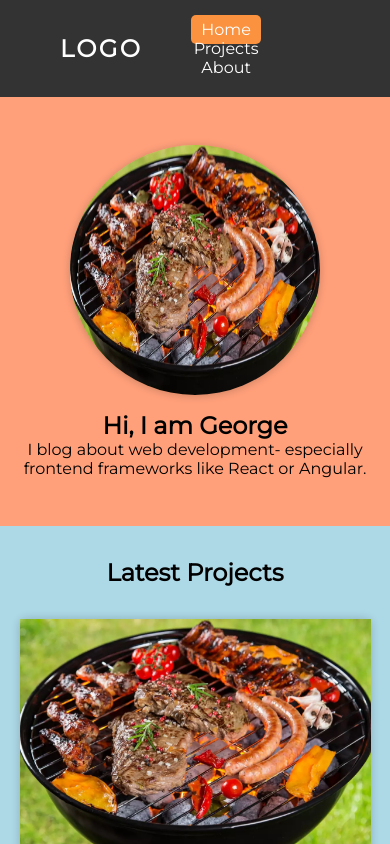
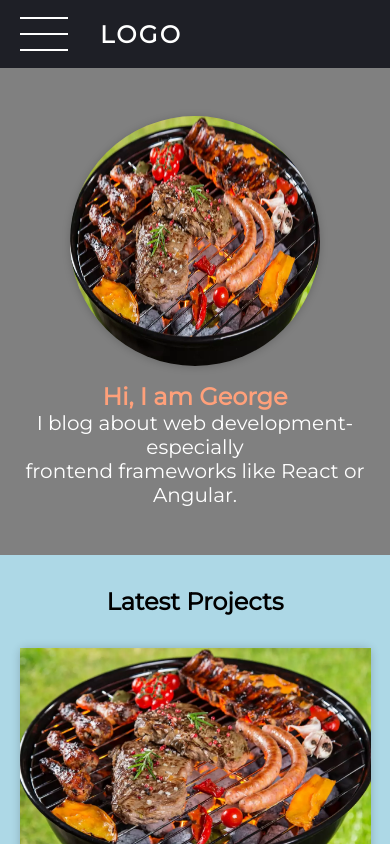
Before and after one commit to goshy29/portfolio, a React (Create React App) app: page / in a window 390 px wide. Shown: the top 844 px of the page. Built offline with nearby package versions, Linux system fonts and the light colour scheme.

Commit message:
add changes

```diff
--- /dev/null
+++ b/src/components/UIElements/MobileNavWrap.js
@@ -0,0 +1,9 @@
+import classes from "./MobileNavWrap.module.css";
+
+function MobileNavWrap(props) {
+    return (
+        <div className={classes.wrap} onClick={props.onClick}></div>
+    );
+}
+
+export default MobileNavWrap;
--- /dev/null
+++ b/src/components/UIElements/MobileNavWrap.module.css
@@ -0,0 +1,10 @@
+.wrap {
+    position: fixed;
+    top: 0;
+    left: 0;
+    width: 100%;
+    height: 100vh;
+    background: rgba(0, 0, 0, 0.75);
+    transition: all 200ms;
+    z-index: 10;
+}
--- a/src/components/header/HeaderAboutSection.js
+++ b/src/components/header/HeaderAboutSection.js
@@ -8,7 +8,7 @@ function HeaderAboutSection() {
             <img src={aboutImg} alt="An image showing George"/>
         </div>
         <div className={classes.section_about}>
-            <h1>Hi, I am George</h1>
+            <h1><span>Hi, I am George</span></h1>
             <p>I blog about web development- especially<br/> frontend frameworks like React or Angular.</p>
         </div>
     </section>
--- a/src/components/header/HeaderAboutSection.module.css
+++ b/src/components/header/HeaderAboutSection.module.css
@@ -1,5 +1,5 @@
 .section {
-    background: lightsalmon;
+    background: #808080;
     display: flex;
     padding: 3rem 4rem;
     text-align: center;
@@ -28,6 +28,15 @@
     text-align: left;
   }
 
+  span {
+    color: lightsalmon;
+  }
+
+  .section_about p {
+    color: white;
+    font-size: 20px;
+  }
+
   @media (max-width: 768px) {
     .section {
       display: block;
--- a/src/components/header/MainNavigation.js
+++ b/src/components/header/MainNavigation.js
@@ -1,20 +1,51 @@
-import { Link, NavLink } from "react-router-dom";
+import { Link } from "react-router-dom";
 import classes from "./MainNavigation.module.css";
+import MobileNavigation from "./MobileNavigation";
+import { useState } from "react";
+import MobileNavWrap from "../UIElements/MobileNavWrap";
+import NavLinks from "./NavLinks";
 
 function MainNavigation() {
+    const [isMobileNavOpen, setIsMobileNavOpen] = useState(false);
+
+    function handlerOpenMobileNav() {
+        setIsMobileNavOpen(true);
+    }
+
+    function handlerCloseMobileNav() {
+        setIsMobileNavOpen(false);
+    }
+
     return (
+        <>
+            {isMobileNavOpen && (<MobileNavWrap onClick={handlerCloseMobileNav}/>)}
+            {isMobileNavOpen &&
+                (<MobileNavigation>
+                    <nav className={classes.mobile_navbar}>
+                        <ul className={classes.mobile_navbar_list}>
+                            <NavLinks/>
+                        </ul>
+                    </nav>
+                </MobileNavigation>)
+            }
+
             <header className={classes.main_header}>
                 <nav className={classes.navbar}>
+                    <button className={classes.mobileNav_btn_menu} onClick={handlerOpenMobileNav}>
+                        <span />
+                        <span />
+                        <span />
+                    </button>
+
                     <div className={classes.navbar_logo}>
                         <Link to="/" className={classes.navbar_logo_link}>LOGO</Link>
                     </div>
                     <ul className={classes.navbar_list}>
-                    <li className={classes.navbar_item}><NavLink to="/" className={({ isActive }) => isActive ? classes.active : classes.navbar_link} end>Home</NavLink></li>
-                    <li className={classes.navbar_item}><NavLink to="/projects" className={({ isActive }) => isActive ? classes.active : classes.navbar_link} end>Projects</NavLink></li>
-                    <li className={classes.navbar_item}><NavLink to="/about" className={({ isActive }) => isActive ? classes.active : classes.navbar_link} end>About</NavLink></li>
+                        <NavLinks/>
                     </ul>
                 </nav>
             </header>
+        </>
     );
 }
 
--- a/src/components/header/MainNavigation.module.css
+++ b/src/components/header/MainNavigation.module.css
@@ -4,7 +4,8 @@
 }
 
 .navbar {
-  background-color: #333;
+  background-color: #1e1f26;
+  /* background-color: #1a243c;  */
   padding: 20px 60px;
   display: flex;
   justify-content: space-between;
@@ -54,3 +55,47 @@
     border-radius: 5px;
     transition: background-color 0.3s ease;
   }
+
+  .mobile_navbar {
+    height: 100%;
+  }
+
+  .mobile_navbar_list li {
+    display: block;
+    text-align: center;
+    padding: 10px 0;
+  }
+
+  .mobileNav_btn_menu {
+    width: 3rem;
+    height: 3rem;
+    background: transparent;
+    border: none;
+    display: none;
+    flex-direction: column;
+    justify-content: space-around;
+    margin-right: 2rem;
+    cursor: pointer;
+  }
+
+  .mobileNav_btn_menu span {
+    display: block;
+    width: 3rem;
+    height: 2.5px;
+    background: white;
+  }
+
+  @media (max-width: 768px) {
+    .navbar {
+      justify-content: flex-start;
+      padding: 10px 20px;
+    }
+
+    .mobileNav_btn_menu {
+      display: flex;
+    }
+
+    .navbar_list {
+      display: none;
+    }
+  }
--- /dev/null
+++ b/src/components/header/MobileNavigation.js
@@ -0,0 +1,11 @@
+import classes from "./MobileNavigation.module.css";
+
+function MobileNavigation(props) {
+    return (
+        <aside className={classes.mobile_nav}>
+            {props.children}
+        </aside>
+    );
+}
+
+export default MobileNavigation;
--- /dev/null
+++ b/src/components/header/MobileNavigation.module.css
@@ -0,0 +1,11 @@
+.mobile_nav {
+    position: fixed;
+    left: 0;
+    top: 0;
+    z-index: 100;
+    height: 100vh;
+    width: 320px;
+    background: #1e1f26;
+    box-shadow: 0 2px 8px rgba(0, 0, 0, 0.26);
+    padding: 20px 0;
+}
--- /dev/null
+++ b/src/components/header/NavLinks.js
@@ -0,0 +1,26 @@
+import { NavLink } from "react-router-dom";
+import classes from "./MainNavigation.module.css";
+
+function NavLinks() {
+    return (
+        <>
+            <li className={classes.navbar_item}>
+                <NavLink to="/" className={({ isActive }) => isActive ? classes.active : classes.navbar_link} end>
+                    Home
+                </NavLink>
+            </li>
+            <li className={classes.navbar_item}>
+                <NavLink to="/projects" className={({ isActive }) => isActive ? classes.active : classes.navbar_link} end>
+                    All Projects
+                </NavLink>
+            </li>
+            <li className={classes.navbar_item}>
+                <NavLink to="/about" className={({ isActive }) => isActive ? classes.active : classes.navbar_link} end>
+                    About
+                </NavLink>
+            </li>
+        </>
+    );
+}
+
+export default NavLinks;
```
Lines whose indentation alone changed are shown as unchanged.
